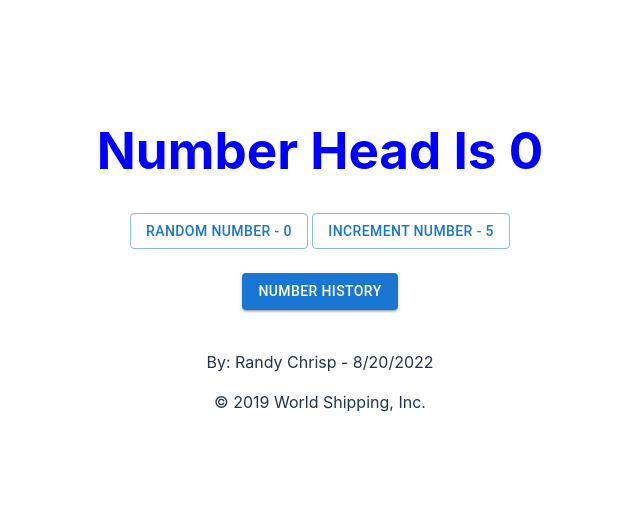
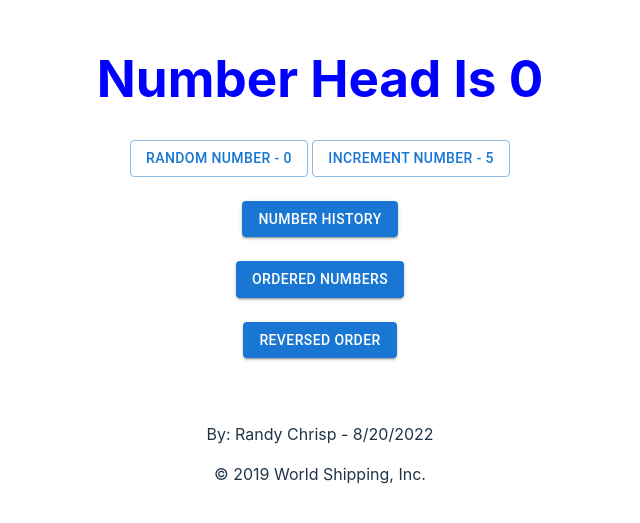
Before and after one commit to randyChrisp/react-entry-test, a React (Vite) app: page / in a window 1280 px wide. Shown: the part 141-664 px from the top of the page, without its empty margins (320-960 px from the left). Built offline with nearby package versions, Linux system fonts and the light colour scheme.

Commit message:
Order/reverse order buttons

```diff
--- a/src/App.tsx
+++ b/src/App.tsx
@@ -18,6 +18,8 @@ function App() {
   const defaultNumber: NumberObj = {id: nextId, number: 0, numberType: "init"};
 
   const [showHistoryForm, setShowHistoryForm] = React.useState(false);
+  const [showNumberOrderForm, setShowNumberOrderForm] = React.useState(false);
+  const [showReverseOrderForm, setShowReverseOrderForm] = React.useState(false);
   const [numberHistory, setNumberHistory] = React.useState<NumberObj[]>([defaultNumber]);
 
   const numHeader: number = numberHistory.at(-1)?.number || 0;
@@ -127,6 +129,67 @@ function App() {
         </Grid>
       </Grid>
 
+      <Button
+        id='NumberObj'
+        variant='contained'
+        onClick={() => {
+         setShowNumberOrderForm(!showNumberOrderForm)
+        }}
+      >
+        Ordered Numbers
+      </Button>
+
+      <Grid container sx={{ "& .MuiGrid-container": { justifyContent: "center" } }}>
+        <Grid item>
+        {
+          showNumberOrderForm && (
+            <List sx={{ "& .MuiList-root": { justifyContent: "center" } }}>
+              {numberHistory.map((num) => {
+                return(
+                <ListItem>
+                  {num.id} - {num.number}
+                </ListItem>
+                )
+              })}
+            </List>
+          )
+        }
+        </Grid>
+      </Grid>
+
+      <br></br>
+
+      <Button
+        id='NumberObj'
+        variant='contained'
+        onClick={() => {
+         setShowReverseOrderForm(!showReverseOrderForm)
+        }}
+      >
+        Reversed Order
+      </Button>
+
+      <Grid container sx={{ "& .MuiGrid-container": { justifyContent: "center" } }}>
+        <Grid item>
+        {
+          showReverseOrderForm && (
+            <List sx={{ "& .MuiList-root": { justifyContent: "center" } }}>
+              {numberHistory.map((num) => {
+                return(
+                <ListItem>
+                  {num.id} - {num.number}
+                </ListItem>
+                )
+              }).reverse()}
+            </List>
+          )
+        }
+        </Grid>
+      </Grid>
+
+      <br></br>
+      <br></br>
+
       <div>
         <p> By: Randy Chrisp - 8/20/2022</p>
         <p>	&#169; 2019 World Shipping, Inc.</p>
```
